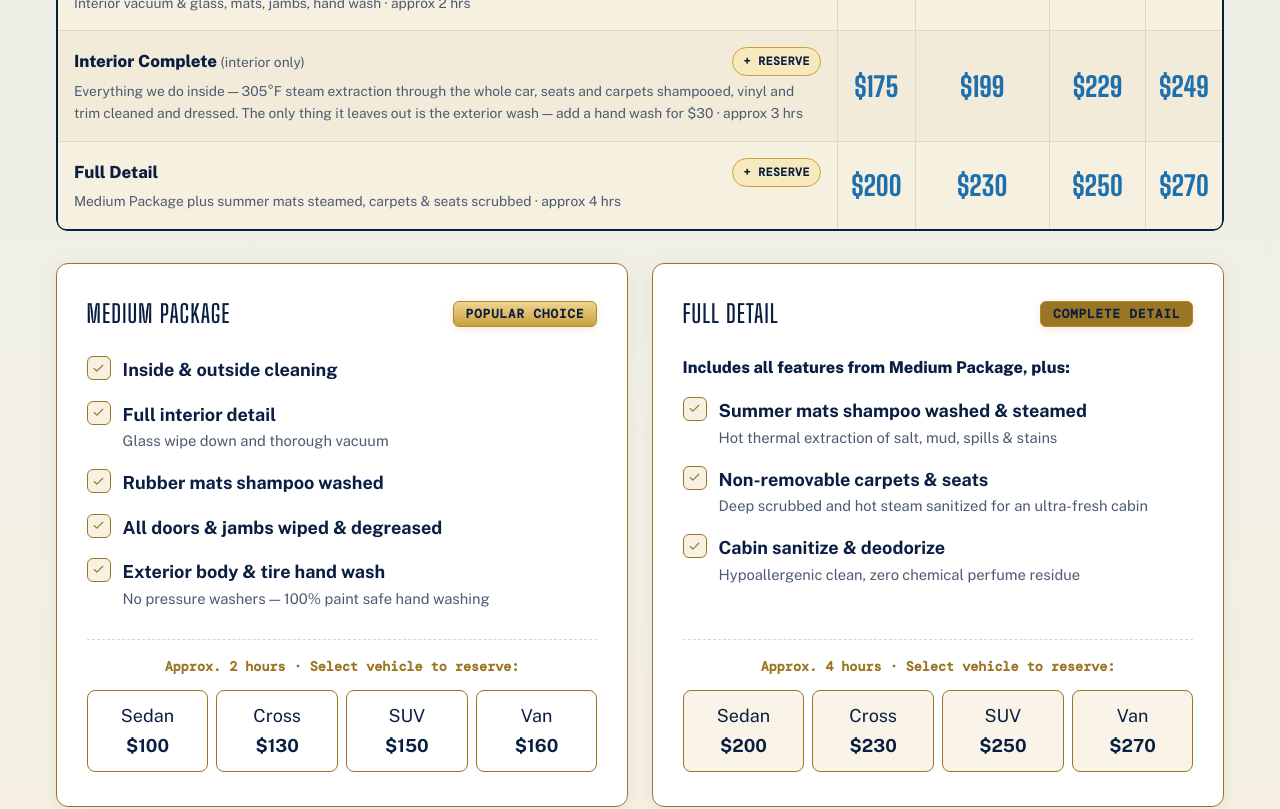
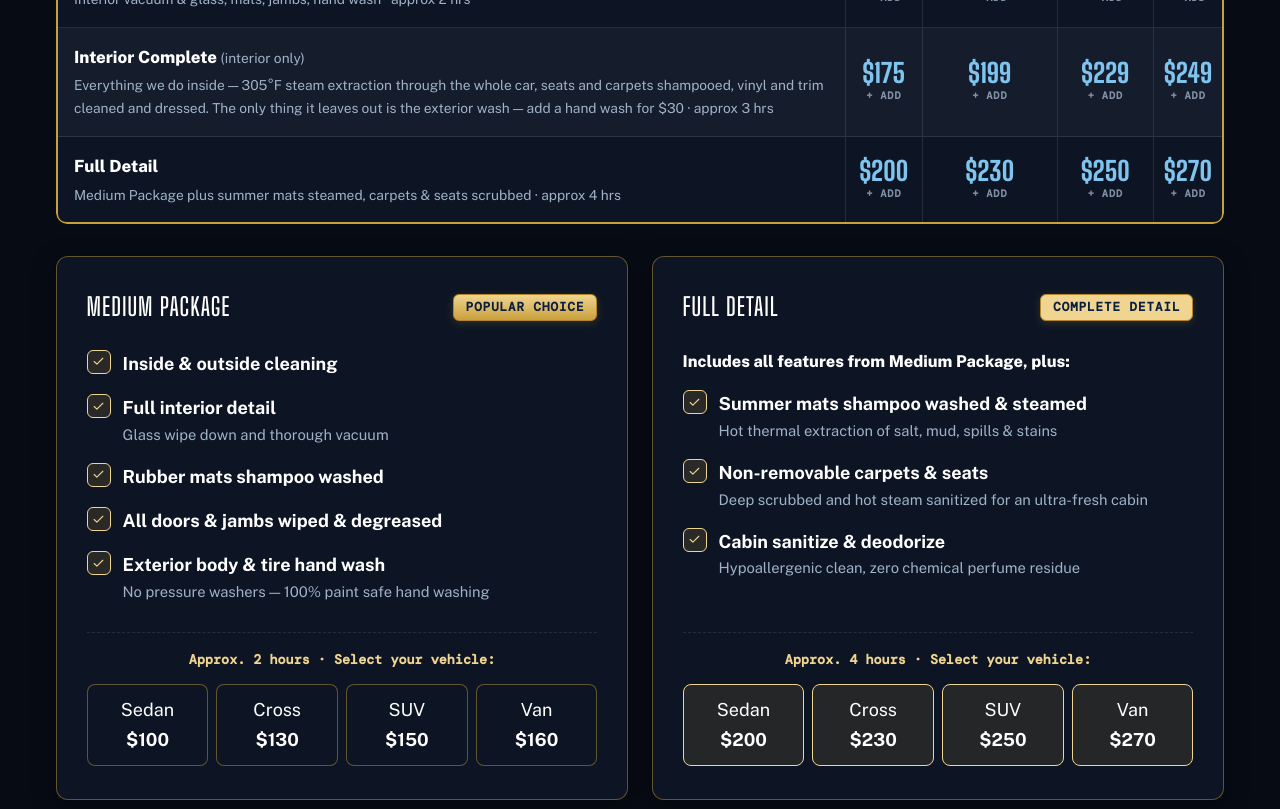
Before and after one commit to hakilabz/Ktownautospa, a React (Vite) app: page / in a window 1280 px wide. Shown: the part 1500-2309 px from the top of the page. Built offline with nearby package versions, Linux system fonts and the light colour scheme.

Commit message:
Polish light and dark theme colors, set dark mode default, and streamline cart & checkout UX

```diff
--- a/index.html
+++ b/index.html
@@ -1,5 +1,5 @@
 <!doctype html>
-<html lang="en-CA" class="scroll-smooth">
+<html lang="en-CA" class="scroll-smooth" data-theme="dark">
   <head>
     <meta charset="UTF-8" />
     <link rel="icon" type="image/png" href="/logo.png" />
--- a/src/App.jsx
+++ b/src/App.jsx
@@ -23,7 +23,7 @@ import CheckoutModal from './components/CheckoutModal';
 function MainApp() {
   const { cart, addToCart, proceedToCheckout, setIsCartOpen } = useCart();
   const [theme, setTheme] = useState(() => {
-    return localStorage.getItem('ktown_theme') || 'light';
+    return localStorage.getItem('ktown_theme') || 'dark';
   });
 
   useEffect(() => {
--- a/src/components/CoatingSection.jsx
+++ b/src/components/CoatingSection.jsx
@@ -75,7 +75,7 @@ export default function CoatingSection() {
                 className="btn btn--outline"
                 style={{ minHeight: '40px', padding: '0 1rem', fontSize: '0.85rem' }}
               >
-                Inquire / Reserve
+                + Add to Cart
               </button>
             </div>
           </article>
@@ -134,7 +134,7 @@ export default function CoatingSection() {
                 className="btn btn--outline"
                 style={{ minHeight: '40px', padding: '0 1rem', fontSize: '0.85rem' }}
               >
-                Inquire / Reserve
+                + Add to Cart
               </button>
             </div>
           </article>
@@ -202,7 +202,7 @@ export default function CoatingSection() {
                 className="btn btn--gold"
                 style={{ minHeight: '40px', padding: '0 1.2rem', fontSize: '0.85rem' }}
               >
-                Reserve
+                + Add to Cart
               </button>
             </div>
           </article>
--- a/src/components/LocationHours.jsx
+++ b/src/components/LocationHours.jsx
@@ -95,7 +95,7 @@ export default function LocationHours({ onOpenBooking }) {
             }}>
               <p className="kicker" style={{ marginBottom: '0.5rem' }}>Instant online booking</p>
               <h3 style={{ fontFamily: 'var(--display)', fontSize: '1.85rem', fontWeight: 800, color: 'var(--heading-color)', textTransform: 'uppercase', margin: '0 0 0.8rem' }}>
-                Reserve your appointment
+                Book your appointment
               </h3>
               <p style={{ margin: '0 0 1.5rem', color: 'var(--muted-color)', fontSize: '0.96rem', lineHeight: 1.6 }}>
                 Select your package, date, and vehicle details online. Includes automatic Google Calendar sync, zero deposit required upfront, and direct notification dispatch to our shop team.
--- a/src/components/RateCard.jsx
+++ b/src/components/RateCard.jsx
@@ -7,18 +7,10 @@ function RateTableRow({ title, titleExtra, subtitle, prices, onAdd, isCarfax })
   return (
     <tr style={isCarfax ? { background: 'rgba(62, 155, 218, 0.12)' } : undefined}>
       <th scope="row">
-        <div style={{ display: 'flex', alignItems: 'center', justifyContent: 'space-between', gap: '0.5rem', flexWrap: 'wrap' }}>
+        <div>
           <span>
             {title} {titleExtra} {isCarfax && <span className="cf-pill">CARFAX</span>}
           </span>
-          <button
-            type="button"
-            onClick={() => onAdd(title, 'c-sedan', prices['c-sedan'], subtitle)}
-            className="btn-add-table"
-            title={`Quick Reserve ${title} (Sedan from $${prices['c-sedan']})`}
-          >
-            + Reserve
-          </button>
         </div>
         <small>{subtitle}</small>
       </th>
@@ -27,9 +19,10 @@ function RateTableRow({ title, titleExtra, subtitle, prices, onAdd, isCarfax })
           type="button"
           onClick={() => onAdd(title, 'c-sedan', prices['c-sedan'], subtitle)}
           className="price-cell-btn"
-          title={`Reserve ${title} for Sedan ($${prices['c-sedan']})`}
+          title={`Add ${title} for Sedan ($${prices['c-sedan']}) to cart`}
         >
-          ${prices['c-sedan']}
+          <span className="price-val">${prices['c-sedan']}</span>
+          <span className="price-add-tag">+ Add</span>
         </button>
       </td>
       <td className="col-cross">
@@ -37,9 +30,10 @@ function RateTableRow({ title, titleExtra, subtitle, prices, onAdd, isCarfax })
           type="button"
           onClick={() => onAdd(title, 'c-cross', prices['c-cross'], subtitle)}
           className="price-cell-btn"
-          title={`Reserve ${title} for Crossover ($${prices['c-cross']})`}
+          title={`Add ${title} for Crossover ($${prices['c-cross']}) to cart`}
         >
-          ${prices['c-cross']}
+          <span className="price-val">${prices['c-cross']}</span>
+          <span className="price-add-tag">+ Add</span>
         </button>
       </td>
       <td className="col-suv">
@@ -47,9 +41,10 @@ function RateTableRow({ title, titleExtra, subtitle, prices, onAdd, isCarfax })
           type="button"
           onClick={() => onAdd(title, 'c-suv', prices['c-suv'], subtitle)}
           className="price-cell-btn"
-          title={`Reserve ${title} for SUV ($${prices['c-suv']})`}
+          title={`Add ${title} for SUV ($${prices['c-suv']}) to cart`}
         >
-          ${prices['c-suv']}
+          <span className="price-val">${prices['c-suv']}</span>
+          <span className="price-add-tag">+ Add</span>
         </button>
       </td>
       <td className="col-van">
@@ -57,9 +52,10 @@ function RateTableRow({ title, titleExtra, subtitle, prices, onAdd, isCarfax })
           type="button"
           onClick={() => onAdd(title, 'c-van', prices['c-van'], subtitle)}
           className="price-cell-btn"
-          title={`Reserve ${title} for Van ($${prices['c-van']})`}
+          title={`Add ${title} for Van ($${prices['c-van']}) to cart`}
         >
-          ${prices['c-van']}
+          <span className="price-val">${prices['c-van']}</span>
+          <span className="price-add-tag">+ Add</span>
         </button>
       </td>
     </tr>
@@ -277,7 +273,7 @@ export default function RateCard({ onOpenBooking }) {
             <div style={{ display: 'flex', justifyContent: 'space-between', alignItems: 'baseline', flexWrap: 'wrap', gap: '0.5rem', marginBottom: '0.5rem' }}>
               <p className="kicker" style={{ margin: 0 }}>Wash &amp; detail</p>
               <span style={{ fontFamily: 'var(--mono)', fontSize: '0.78rem', color: 'var(--muted-color)' }}>
-                Tap any price to reserve for your vehicle &middot; Horizontal scroll on smaller screens
+                Tap your vehicle's price to add to cart &middot; Horizontal scroll on smaller screens
               </span>
             </div>
 
@@ -361,7 +357,7 @@ export default function RateCard({ onOpenBooking }) {
 
                 <div style={{ marginTop: '1.75rem', paddingTop: '1rem', borderTop: '1px dashed var(--surface-border)', textAlign: 'center' }}>
                   <p style={{ fontFamily: 'var(--mono)', fontSize: '0.84rem', color: 'var(--gold-primary)', fontWeight: 700, margin: '0 0 0.75rem' }}>
-                    Approx. 2 hours · Select vehicle to reserve:
+                    Approx. 2 hours · Select your vehicle:
                   </p>
                   <div style={{ display: 'grid', gridTemplateColumns: 'repeat(4, 1fr)', gap: '0.5rem', marginBottom: '0.25rem' }}>
                     {[
@@ -375,7 +371,7 @@ export default function RateCard({ onOpenBooking }) {
                         type="button"
                         onClick={() => handleAddTierService('Medium Package', tier.id, tier.price, 'Interior vacuum & glass, mats, jambs, hand wash')}
                         className="rate-tier-tile"
-                        title={`Reserve Medium Package for ${tier.name} ($${tier.price})`}
+                        title={`Add Medium Package for ${tier.name} ($${tier.price}) to cart`}
                       >
                         <span className="rate-tier-label">{tier.name}</span>
                         <strong className="rate-tier-price">${tier.price}</strong>
@@ -430,7 +426,7 @@ export default function RateCard({ onOpenBooking }) {
 
                 <div style={{ marginTop: '1.75rem', paddingTop: '1rem', borderTop: '1px dashed var(--surface-border)', textAlign: 'center' }}>
                   <p style={{ fontFamily: 'var(--mono)', fontSize: '0.84rem', color: 'var(--gold-primary)', fontWeight: 700, margin: '0 0 0.75rem' }}>
-                    Approx. 4 hours · Select vehicle to reserve:
+                    Approx. 4 hours · Select your vehicle:
                   </p>
                   <div style={{ display: 'grid', gridTemplateColumns: 'repeat(4, 1fr)', gap: '0.5rem', marginBottom: '0.25rem' }}>
                     {[
@@ -444,7 +440,7 @@ export default function RateCard({ onOpenBooking }) {
                         type="button"
                         onClick={() => handleAddTierService('Full Detail', tier.id, tier.price, 'Medium Package plus summer mats steamed, carpets & seats scrubbed')}
                         className="rate-tier-tile rate-tier-tile--gold"
-                        title={`Reserve Full Detail for ${tier.name} ($${tier.price})`}
+                        title={`Add Full Detail for ${tier.name} ($${tier.price}) to cart`}
                       >
                         <span className="rate-tier-label">{tier.name}</span>
                         <strong className="rate-tier-price">${tier.price}</strong>
@@ -464,7 +460,7 @@ export default function RateCard({ onOpenBooking }) {
             <div style={{ display: 'flex', justifyContent: 'space-between', alignItems: 'baseline', flexWrap: 'wrap', gap: '0.5rem', marginBottom: '0.5rem' }}>
               <p className="kicker" style={{ margin: 0 }}>Polish &amp; protect</p>
               <span style={{ fontFamily: 'var(--mono)', fontSize: '0.78rem', color: 'var(--muted-color)' }}>
-                Tap any price to reserve for your vehicle &middot; Horizontal scroll on smaller screens
+                Tap your vehicle's price to add to cart &middot; Horizontal scroll on smaller screens
               </span>
             </div>
 
@@ -513,7 +509,7 @@ export default function RateCard({ onOpenBooking }) {
             <div style={{ display: 'flex', justifyContent: 'space-between', alignItems: 'baseline', flexWrap: 'wrap', gap: '0.5rem', marginBottom: '0.5rem' }}>
               <p className="kicker" style={{ margin: 0 }}>Ceramic coating packages &mdash; includes wash, iron decon, clay bar, correction and coating</p>
               <span style={{ fontFamily: 'var(--mono)', fontSize: '0.78rem', color: 'var(--muted-color)' }}>
-                Tap any price to reserve for your vehicle &middot; Horizontal scroll on smaller screens
+                Tap your vehicle's price to add to cart &middot; Horizontal scroll on smaller screens
               </span>
             </div>
 
@@ -734,7 +730,7 @@ export default function RateCard({ onOpenBooking }) {
                     className="btn btn--gold"
                     style={{ width: '100%', minHeight: '44px', fontSize: '0.92rem' }}
                   >
-                    + Add Soil Surcharge to Reservation ($50)
+                    + Add Soil Surcharge to Cart ($50)
                   </button>
                 </div>
               </div>
--- a/src/index.css
+++ b/src/index.css
@@ -19,37 +19,37 @@
   --slate: #4C5B72;
 
   /* Theme adaptive semantic tokens */
-  --bg-page: var(--cream);
-  --text-main: var(--ink);
-  --text-muted: var(--slate);
+  --bg-page: #F9F7F2;
+  --text-main: #121E36;
+  --text-muted: #50617B;
   --heading-color: #0A1E42;
-  --subheading-color: #12305F;
-  --body-color: #14213D;
-  --muted-color: #4C5B72;
+  --subheading-color: #142C54;
+  --body-color: #1A2B47;
+  --muted-color: #50617B;
 
   --surface-card: #FFFFFF;
-  --surface-card-subtle: #F6F0E1;
-  --surface-border: #E3D7BA;
-  --surface-border-gold: #9A7524;
+  --surface-card-subtle: #F3EFE6;
+  --surface-border: #E5DCC9;
+  --surface-border-gold: #B88D2F;
 
-  --header-bg: #F6F0E1;
-  --header-border: #E3D7BA;
+  --header-bg: rgba(249, 247, 242, 0.96);
+  --header-border: #E5DCC9;
   --header-text: #0A1E42;
 
-  --chip-inactive-bg: #EDE4CE;
-  --chip-inactive-border: #E3D7BA;
+  --chip-inactive-bg: #EDE6D6;
+  --chip-inactive-border: #E0D5C0;
   --chip-inactive-text: #0A1E42;
 
   --card-bg: #FFFFFF;
-  --card-gold-bg: var(--cream);
-  --card-border: var(--cream-3);
+  --card-gold-bg: #F9F7F2;
+  --card-border: #E5DCC9;
   --card-gold-border: var(--gold-dk);
-  --section-alt-bg: var(--cream-2);
+  --section-alt-bg: #F3EFE6;
   --input-bg: #FFFFFF;
-  --gold-primary: var(--gold-dk);
+  --gold-primary: #9A7524;
   --gold-gradient: linear-gradient(180deg, var(--gold-lt) 0%, var(--gold) 50%, var(--gold-lt) 100%);
   --cyan-glow: var(--water-dk);
-  --pill-bg: var(--cream-2);
+  --pill-bg: #EDE6D6;
   --pill-border: var(--gold);
   --pill-text: var(--navy-deep);
   --receipt-bg: var(--navy-deep);
@@ -63,32 +63,32 @@
 }
 
 :root[data-theme="dark"] {
-  --bg-page: #080A0F;
+  --bg-page: #070B14;
   --text-main: #F8FAFC;
-  --text-muted: #94A3B8;
+  --text-muted: #9FB2C8;
   --heading-color: #FFFFFF;
   --subheading-color: #F0D590;
-  --body-color: #E4EDF7;
-  --muted-color: #94A3B8;
+  --body-color: #E2ECF7;
+  --muted-color: #9FB2C8;
 
-  --surface-card: #0E1626;
-  --surface-card-subtle: #0A101C;
-  --surface-border: rgba(255, 255, 255, 0.12);
-  --surface-border-gold: #C9A03C;
+  --surface-card: #0D1524;
+  --surface-card-subtle: #09101C;
+  --surface-border: rgba(255, 255, 255, 0.10);
+  --surface-border-gold: rgba(201, 160, 60, 0.45);
 
-  --header-bg: #0A1E42;
-  --header-border: rgba(201, 160, 60, 0.35);
+  --header-bg: rgba(10, 22, 44, 0.94);
+  --header-border: rgba(201, 160, 60, 0.3);
   --header-text: #FFFFFF;
 
-  --chip-inactive-bg: rgba(255, 255, 255, 0.08);
-  --chip-inactive-border: rgba(255, 255, 255, 0.15);
-  --chip-inactive-text: #E4EDF7;
+  --chip-inactive-bg: rgba(255, 255, 255, 0.07);
+  --chip-inactive-border: rgba(255, 255, 255, 0.14);
+  --chip-inactive-text: #E2ECF7;
 
-  --card-bg: #0E1626;
-  --card-gold-bg: #0F1A2D;
-  --card-border: rgba(255, 255, 255, 0.12);
-  --card-gold-border: rgba(201, 160, 60, 0.6);
-  --section-alt-bg: #0B1220;
+  --card-bg: #0D1524;
+  --card-gold-bg: #101A2D;
+  --card-border: rgba(255, 255, 255, 0.10);
+  --card-gold-border: rgba(201, 160, 60, 0.65);
+  --section-alt-bg: #09101C;
   --input-bg: #0A1220;
   --gold-primary: #F0D590;
   --gold-gradient: linear-gradient(180deg, #F0D590 0%, #C9A03C 50%, #9A7524 100%);
@@ -225,6 +225,12 @@ nav::-webkit-scrollbar,
 .btn--cream:hover {
   background: var(--cream-2);
   border-color: var(--gold);
+}
+
+:root[data-theme="dark"] .btn--cream:hover {
+  background: rgba(201, 160, 60, 0.18);
+  border-color: var(--gold-lt);
+  color: #FFFFFF !important;
 }
 
 .btn--outline {
@@ -535,42 +541,70 @@ nav::-webkit-scrollbar,
 
 /* Interactive Price Cell in Unified Rate Card */
 .prices tbody td {
-  padding: 0.4rem 0.35rem;
+  padding: 0.35rem 0.25rem;
   text-align: center;
   border-right: 1px solid var(--surface-border);
   border-bottom: 1px solid var(--surface-border);
-  font-family: var(--display);
-  font-weight: 800;
-  font-size: 1.7rem;
-  color: var(--water-dk);
-  line-height: 1;
 }
 
 .price-cell-btn {
   background: transparent;
-  border: 1px solid transparent;
+  border: 1.5px solid transparent;
   border-radius: 8px;
-  color: inherit;
-  font-family: inherit;
-  font-weight: inherit;
-  font-size: inherit;
-  line-height: inherit;
   cursor: pointer;
-  padding: 0.55rem 0.4rem;
+  padding: 0.45rem 0.3rem;
   width: 100%;
   display: inline-flex;
   flex-direction: column;
   align-items: center;
   justify-content: center;
+  gap: 2px;
   transition: all 0.18s cubic-bezier(0.16, 1, 0.3, 1);
   box-sizing: border-box;
 }
 
+.price-cell-btn .price-val {
+  font-family: var(--display);
+  font-weight: 800;
+  font-size: 1.65rem;
+  color: var(--water-dk);
+  line-height: 1;
+  transition: color 0.18s ease;
+}
+
+:root[data-theme="dark"] .price-cell-btn .price-val {
+  color: #7FC4EE;
+}
+
+.price-cell-btn .price-add-tag {
+  font-family: var(--mono);
+  font-size: 0.65rem;
+  font-weight: 800;
+  letter-spacing: 0.08em;
+  text-transform: uppercase;
+  color: var(--muted-color);
+  opacity: 0.8;
+  line-height: 1;
+  padding: 2px 6px;
+  border-radius: 4px;
+  transition: all 0.15s ease;
+}
+
 .price-cell-btn:hover {
-  background: rgba(201, 160, 60, 0.16);
+  background: rgba(201, 160, 60, 0.15);
   border-color: var(--gold-primary);
   transform: translateY(-2px);
-  box-shadow: 0 4px 12px rgba(201, 160, 60, 0.18);
+  box-shadow: 0 4px 14px rgba(201, 160, 60, 0.2);
+}
+
+.price-cell-btn:hover .price-val {
+  color: var(--heading-color);
+}
+
+.price-cell-btn:hover .price-add-tag {
+  background: var(--gold-dk);
+  color: #FFFFFF;
+  opacity: 1;
 }
 
 .price-cell-btn:active {
@@ -578,9 +612,19 @@ nav::-webkit-scrollbar,
 }
 
 :root[data-theme="dark"] .price-cell-btn:hover {
-  background: rgba(201, 160, 60, 0.25);
-  border-color: var(--gold-lt);
-  color: var(--gold-lt);
+  background: rgba(201, 160, 60, 0.22);
+  border-color: #F0D590;
+  box-shadow: 0 4px 16px rgba(240, 213, 144, 0.25);
+}
+
+:root[data-theme="dark"] .price-cell-btn:hover .price-val {
+  color: #FFFFFF;
+}
+
+:root[data-theme="dark"] .price-cell-btn:hover .price-add-tag {
+  background: #F0D590;
+  color: #0A1E42;
+  opacity: 1;
 }
 
 /* CARFAX Table Pill Badge */
```
Also changed, not shown: src/components/CheckoutModal.jsx (+4 -4 lines).
